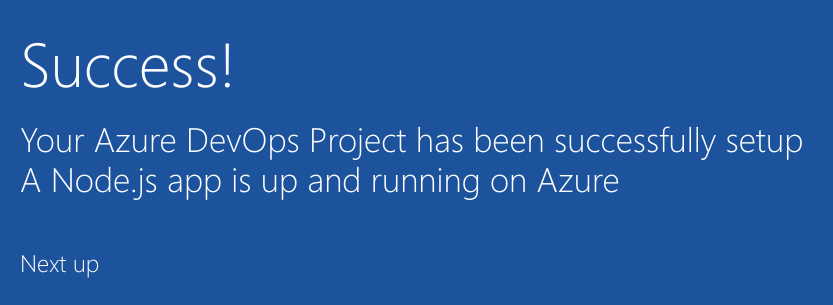
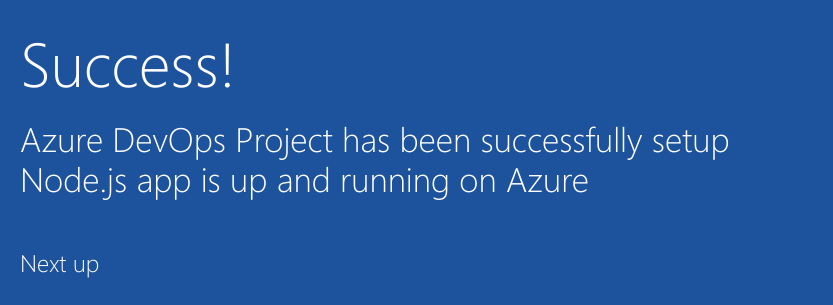
Before and after one commit to pulkitaggarwl/nodeapp, a website: page index.html in a window 1280 px wide. Shown: the part 352-657 px from the top of the page, 205-1038 px from the left. Drawn offline with Linux system fonts and the light colour scheme.

Commit message:
updating index.html

```diff
--- a/index.html
+++ b/index.html
@@ -163,8 +163,8 @@
             </div>
             <div class="content-body">
                 <div class="success-text">Success!</div>
-                <div class="description line-1">Your Azure DevOps Project has been successfully setup </div>
-                <div class="description line-2"> A Node.js app is up and running on Azure</div>
+                <div class="description line-1">Azure DevOps Project has been successfully setup </div>
+                <div class="description line-2">Node.js app is up and running on Azure</div>
                 <div class="next-steps-container">
                     <div class="next-steps-header">Next up</div>
                     <div class="next-steps-body">
```
